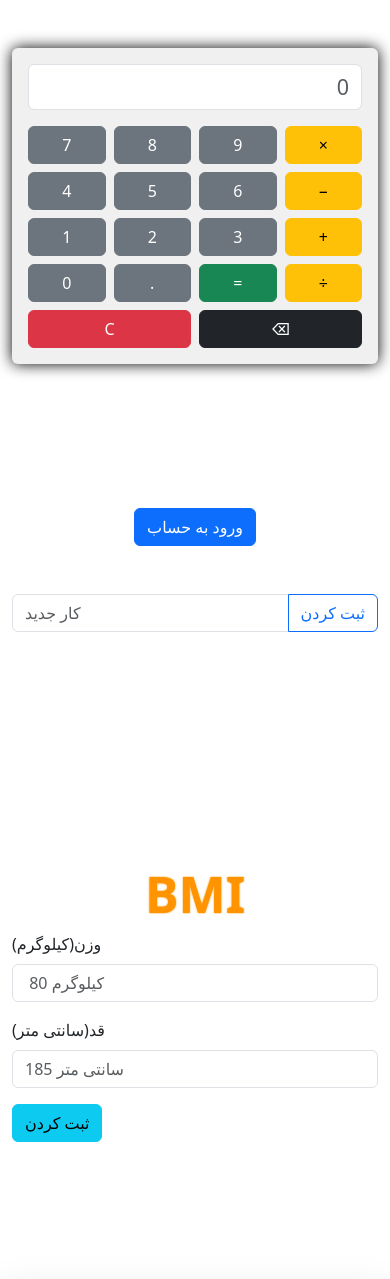
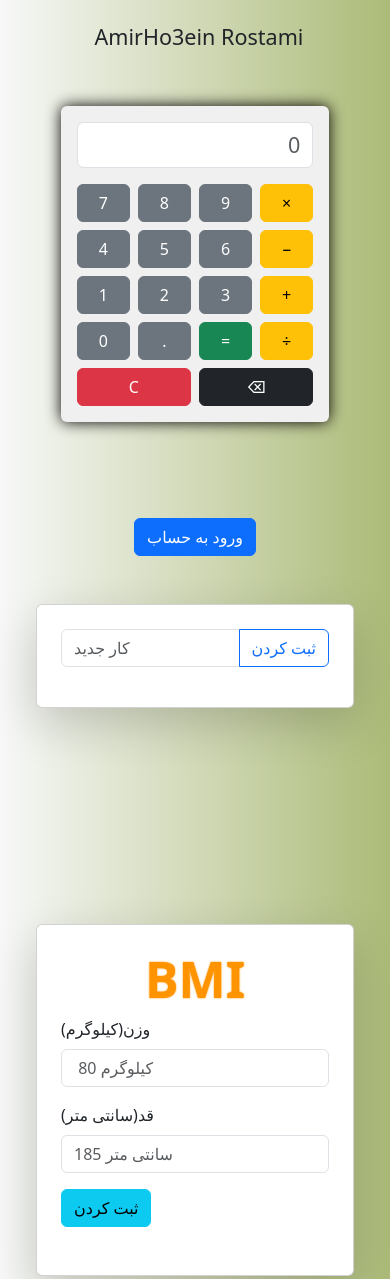
Before and after one commit to amirirostami/projects, a plain HTML site: page index.html in a window 390 px wide. Shown: the top 1279 px of the page. Drawn offline with nearby package versions, Linux system fonts and the light colour scheme.

Commit message:
add backgrond-color

```diff
--- a/index.html
+++ b/index.html
@@ -11,12 +11,17 @@
 
 </head>
 
-<body style="height: 3000px;">
+<body style="height: 2300px; background: linear-gradient(90deg , #F7F8F8 , #ACBB78);">
 
 
+    <br>
 
 
-
+    <div class="container">
+        <div class="row">
+            <h4 class="text-end ms-1 text-md-end text-center">AmirHo3ein Rostami</h4>
+        </div>
+    </div>
 
 
 
@@ -24,7 +29,7 @@
 
     <div class="container mt-5">
         <div class="row justify-content-center">
-            <div class="col-md-4 col-sm-6">
+            <div class="col-md-4 col-sm-6 col-9">
                 <div class="card p-3" style="background-color: #f0f0f0 ; border: none; box-shadow: 0 0 15px black;">
                     <input type="text" class="form-control text-end mb-3 fs-4" placeholder="0" id="display" readonly />
 
@@ -75,8 +80,6 @@
     </div>
 
 
-    <br>
-    <br>
     <br>
     <br>
     <br>
@@ -141,22 +144,21 @@
 
 
 
-
     <section class="mt-5">
-        <div class="container">
+        <div class="container px-5">
             <div class="row justify-content-center">
-                <div class="col-md-6 text-center">
-                    <div class="input-group mb-3">
-                        <input id="inp" type="text" class="form-control" placeholder="کار جدید">
-                        <button id="btn-jub" type="button" class="btn btn-outline-primary">ثبت کردن</button>
+                <div class="card shadow-lg p-4 mx-auto" style="max-width: 500px; width: 100%;">
+                    <div class="text-center">
+                        <div class="input-group mb-3">
+                            <input id="inp" type="text" class="form-control" placeholder="کار جدید">
+                            <button id="btn-jub" type="button" class="btn btn-outline-primary">ثبت کردن</button>
+                        </div>
+                        <ul id="taskList" class="list-group"></ul>
                     </div>
-                    <ul id="taskList" class="list-group"></ul>
                 </div>
             </div>
         </div>
     </section>
-
-
 
 
     <br>
@@ -174,11 +176,13 @@
 
 
     <section class="mt-5">
-        <div class="container">
+        <div class="container px-5">
             <div class="row justify-content-center">
-                <h2 class="text-center"
-                    style="color: #ff9300; text-shadow: 0px 0px 2px #ff9300;font-size: 50px;font-weight: 900;">BMI</h2>
-                <div class="col-md-4">
+                <div class="card shadow-lg p-4 mx-auto" style="max-width: 500px; width: 100%;">
+                    <h2 class="text-center"
+                        style="color: #ff9300; text-shadow: 0px 0px 2px #ff9300;font-size: 50px;font-weight: 900;">BMI
+                    </h2>
+                    <!-- <div class="col-md-4"> -->
                     <form id="form-num">
                         <div class="mb-3">
                             <label for="weight" class="form-label">وزن(کیلوگرم)</label>
@@ -195,6 +199,8 @@
                     </form>
                     <br>
                     <div id="divv"></div>
+
+                    <!-- </div> -->
                 </div>
             </div>
         </div>
@@ -210,7 +216,7 @@
 
 
     <section class="mt-5">
-        <div class="container">
+        <div class="container px-5">
             <div class="row justify-content-center">
 
 
@@ -255,7 +261,7 @@
 
 
     <section class="mt-5">
-        <div class="container">
+        <div class="container px-5">
             <div class="row justify-content-center">
                 <div class="card shadow-lg p-4" style="width: 400px;">
                     <h3 class="text-center mb-4">💱 مبدل ارز</h3>
@@ -280,8 +286,6 @@
 
 
 
-
-
     <script src="https://cdn.jsdelivr.net/npm/@popperjs/core@2.11.8/dist/umd/popper.min.js"
         integrity="sha384-I7E8VVD/ismYTF4hNIPjVp/Zjvgyol6VFvRkX/vR+Vc4jQkC+hVqc2pM8ODewa9r"
         crossorigin="anonymous"></script>
```
